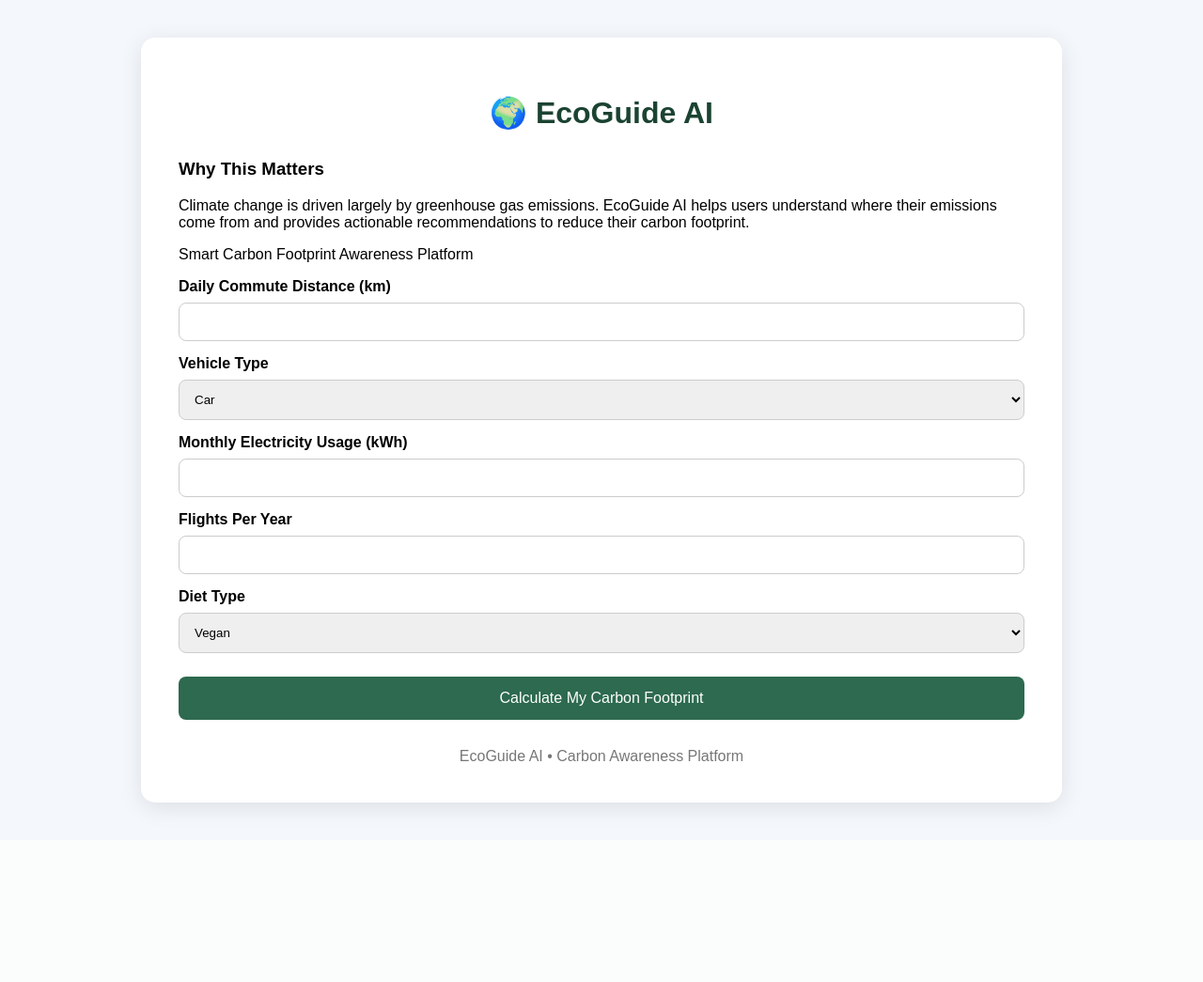
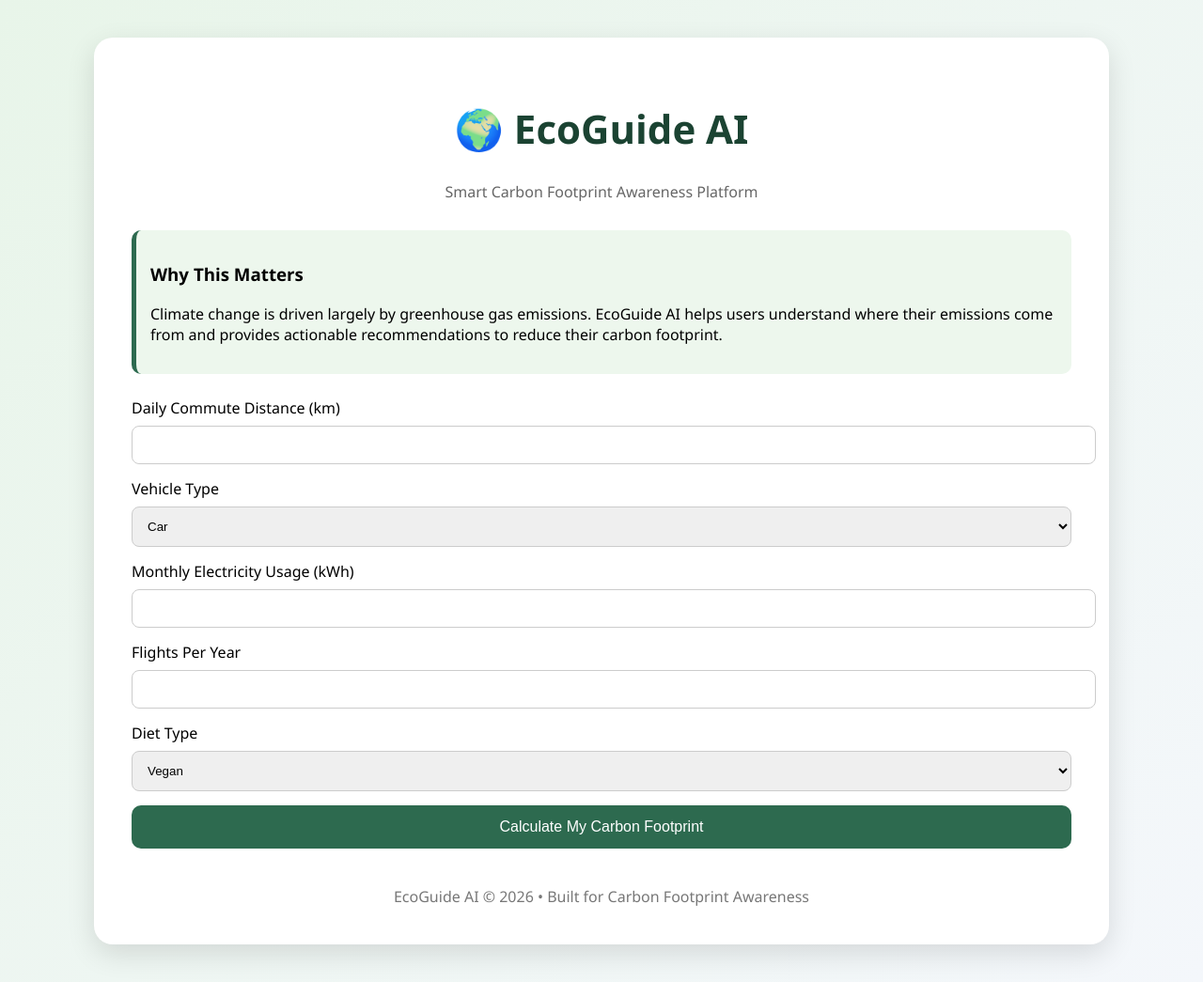
Before and after one commit to mikulmanothaar/eco-guide-ai, a Flask app: page / in a window 1280 px wide. Shown: the whole page at 94% size. Before the commit the page ends 868 px from the top, so only its background shows below. Run offline with Flask 3, Linux system fonts and the light colour scheme.

Commit message:
Improve UI accessibility and structure

```diff
--- a/static/style.css
+++ b/static/style.css
@@ -1,54 +1,55 @@
 body {
-    font-family: Arial, sans-serif;
-    background: #f4f7fb;
+    font-family: 'Segoe UI', sans-serif;
+    background: linear-gradient(135deg, #e8f5e9, #f4f7fb);
     margin: 0;
     padding: 0;
 }
 
 .container {
-    max-width: 900px;
+    max-width: 1000px;
     margin: 40px auto;
     background: white;
     padding: 40px;
-    border-radius: 15px;
-    box-shadow: 0 5px 25px rgba(0,0,0,0.1);
+    border-radius: 20px;
+    box-shadow: 0 10px 30px rgba(0,0,0,0.12);
 }
 
 h1 {
     text-align: center;
     color: #1b4332;
+    font-size: 42px;
 }
 
 .subtitle {
     text-align: center;
-    color: #555;
+    color: #666;
     margin-bottom: 30px;
 }
 
-label {
-    font-weight: bold;
-    display: block;
-    margin-top: 15px;
+.info-box {
+    background: #edf7ed;
+    border-left: 5px solid #2d6a4f;
+    padding: 15px;
+    margin-bottom: 25px;
+    border-radius: 10px;
 }
 
-input,
-select {
+input, select {
     width: 100%;
     padding: 12px;
     margin-top: 8px;
+    margin-bottom: 15px;
+    border-radius: 8px;
     border: 1px solid #ccc;
-    border-radius: 8px;
-    box-sizing: border-box;
 }
 
 button {
     width: 100%;
-    margin-top: 25px;
     padding: 14px;
     background: #2d6a4f;
     color: white;
     border: none;
-    border-radius: 8px;
+    border-radius: 10px;
     font-size: 16px;
     cursor: pointer;
 }
@@ -58,27 +59,27 @@ button:hover {
 }
 
 .result-card {
+    text-align: center;
     margin-top: 30px;
-    text-align: center;
     background: #edf7ed;
-    padding: 20px;
-    border-radius: 12px;
+    padding: 25px;
+    border-radius: 15px;
 }
 
 .result-value {
-    font-size: 48px;
+    font-size: 56px;
     font-weight: bold;
     color: #1b4332;
 }
 
 .grade {
-    font-size: 34px;
+    font-size: 36px;
     font-weight: bold;
-    margin-top: 10px;
+    margin-top: 15px;
 }
 
 .section {
-    margin-top: 35px;
+    margin-top: 40px;
 }
 
 .section h2 {
@@ -87,20 +88,15 @@ button:hover {
 
 .chart {
     text-align: center;
-    margin-top: 20px;
 }
 
 .chart img {
-    max-width: 500px;
+    max-width: 550px;
     width: 100%;
-}
-
-ul {
-    line-height: 1.8;
 }
 
 .footer {
     text-align: center;
+    margin-top: 40px;
     color: #777;
-    margin-top: 30px;
 }
--- a/templates/index.html
+++ b/templates/index.html
@@ -1,7 +1,11 @@
 <!DOCTYPE html>
-<html>
+<html lang="en">
+
 <head>
+    <meta charset="UTF-8">
+    <meta name="viewport" content="width=device-width, initial-scale=1.0">
     <title>EcoGuide AI</title>
+
     <link rel="stylesheet" href="{{ url_for('static', filename='style.css') }}">
 </head>
 
@@ -12,6 +16,9 @@
     <h1>🌍 EcoGuide AI</h1>
 
     <p class="subtitle">
+        Smart Carbon Footprint Awareness Platform
+    </p>
+
     <div class="info-box">
         <h3>Why This Matters</h3>
         <p>
@@ -20,33 +27,49 @@
             and provides actionable recommendations to reduce their carbon footprint.
         </p>
     </div>
-        Smart Carbon Footprint Awareness Platform
-    </p>
 
     <form method="POST">
 
-        <label>Daily Commute Distance (km)</label>
-        <input type="number" step="0.1" name="distance" required>
+        <label for="distance">Daily Commute Distance (km)</label>
+        <input
+            type="number"
+            step="0.1"
+            name="distance"
+            id="distance"
+            required>
 
-        <label>Vehicle Type</label>
-        <select name="vehicle">
+        <label for="vehicle">Vehicle Type</label>
+        <select name="vehicle" id="vehicle">
+
             <option value="car">Car</option>
             <option value="bus">Bus</option>
             <option value="bike">Bike</option>
             <option value="walk">Walk</option>
+
         </select>
 
-        <label>Monthly Electricity Usage (kWh)</label>
-        <input type="number" step="0.1" name="electricity" required>
+        <label for="electricity">Monthly Electricity Usage (kWh)</label>
+        <input
+            type="number"
+            step="0.1"
+            name="electricity"
+            id="electricity"
+            required>
 
-        <label>Flights Per Year</label>
-        <input type="number" name="flights" required>
+        <label for="flights">Flights Per Year</label>
+        <input
+            type="number"
+            name="flights"
+            id="flights"
+            required>
 
-        <label>Diet Type</label>
-        <select name="diet">
+        <label for="diet">Diet Type</label>
+        <select name="diet" id="diet">
+
             <option value="vegan">Vegan</option>
             <option value="vegetarian">Vegetarian</option>
             <option value="nonveg">Non-Vegetarian</option>
+
         </select>
 
         <button type="submit">
@@ -76,10 +99,10 @@
         <h2>📊 Emission Breakdown</h2>
 
         <ul>
-            <li>Transportation: {{ breakdown.transport }} tCO₂</li>
-            <li>Electricity: {{ breakdown.electricity }} tCO₂</li>
-            <li>Flights: {{ breakdown.flights }} tCO₂</li>
-            <li>Diet: {{ breakdown.diet }} tCO₂</li>
+            <li><strong>Transportation:</strong> {{ breakdown.transport }} tCO₂</li>
+            <li><strong>Electricity:</strong> {{ breakdown.electricity }} tCO₂</li>
+            <li><strong>Flights:</strong> {{ breakdown.flights }} tCO₂</li>
+            <li><strong>Diet:</strong> {{ breakdown.diet }} tCO₂</li>
         </ul>
 
     </div>
@@ -88,7 +111,9 @@
 
         <h2>📈 Emission Distribution</h2>
 
-        <img src="{{ url_for('static', filename='charts/emissions.png') }}">
+        <img
+            src="{{ url_for('static', filename='charts/emissions.png') }}"
+            alt="Carbon emission distribution chart">
 
     </div>
 
@@ -107,7 +132,7 @@
     {% endif %}
 
     <div class="footer">
-        EcoGuide AI • Carbon Awareness Platform
+        EcoGuide AI © 2026 • Built for Carbon Footprint Awareness
     </div>
 
 </div>
```
Lines whose indentation alone changed are shown as unchanged.
